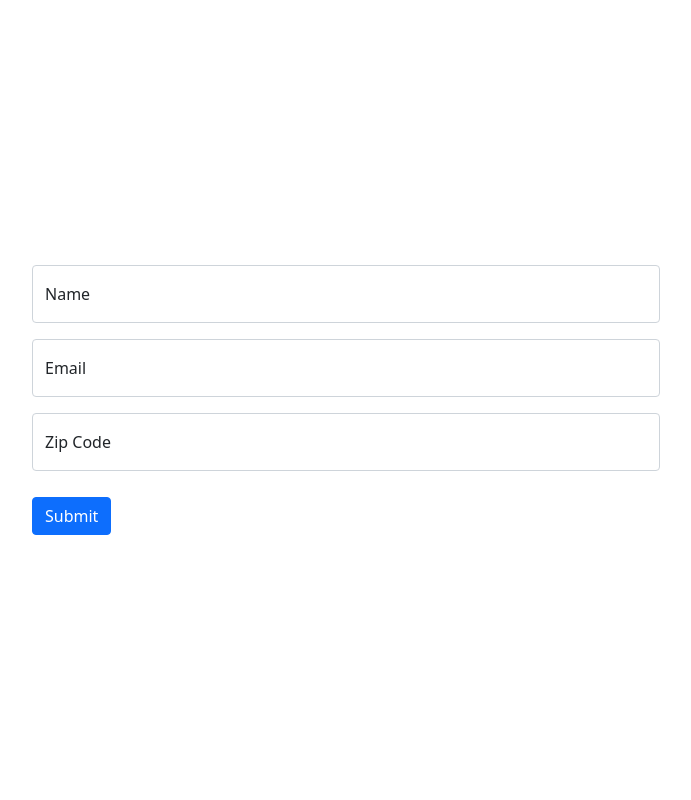
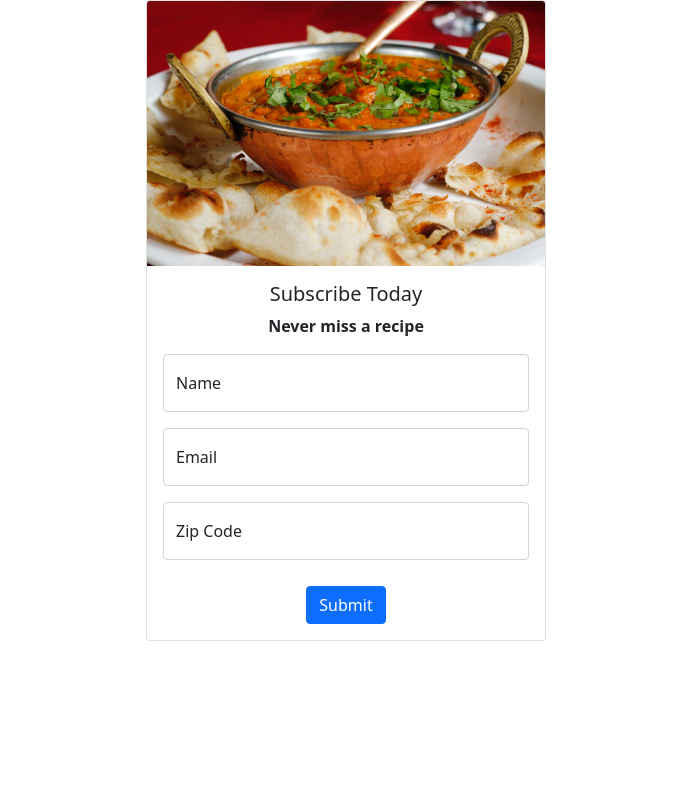
Before and after one commit to toonMarty/meal_maker, a Node server app: page /contact in a window 1280 px wide. Shown: the whole page, without its empty margins (294-985 px from the left). Run offline with Node 20, Linux system fonts and the light colour scheme; some libraries are stand-ins or nearby versions.

Commit message:
[fix]: fix page layout and styling

```diff
--- a/views/contact.ejs
+++ b/views/contact.ejs
@@ -5,8 +5,11 @@
         <title>Contact Form</title>
     </head>
     <body>
-        <div class="row align-items-center" style="height: 100vh;">
-            <div class="mx-auto col-10 col-md-8 col-lg-6">
+        <div class="card mx-auto text-center" style="width: 25rem;">
+            <img src="/images/curry-pot.jpg" class="card-img-top" alt="curry-dish-in-glass-pot"/>
+            <div class="card-body">
+                <h5 class="card-title">Subscribe Today</h5>
+                <p class="card-text" style="font-weight: bold;">Never miss a recipe</p>
                     <form action="/subscribe" method="post">
                         <div class="form-floating mb-3">
                             <input type="name" name="name" class="form-control" id="floatingInput" placeholder="Name">
@@ -23,7 +26,7 @@
                             <label for="floatingZipCode">Zip Code</label>
                         </div>
 
-                    <input class="btn btn-primary" type="submit" value="Submit" style="margin-top: 10px;">
+                        <input class="btn btn-primary subscribe-btn" type="submit" value="Submit" style="margin-top: 10px;">
                     </form>
             </div>
         </div>
--- a/views/courses.ejs
+++ b/views/courses.ejs
@@ -9,7 +9,7 @@
         <div class="container">
             <div class="row align-items-center" style="height: 100vh; ">
                 <div class="col-md-6">
-                    <img src="/images/entree-sour-creme.jpg" class="img-fluid" height="400" width="400" />
+                    <img src="/images/entree-sour-creme.jpg" class="img-fluid" />
                 </div>
 
                 <div class="col-md-6">
--- a/views/layout.ejs
+++ b/views/layout.ejs
@@ -3,11 +3,11 @@
     <head>
         <meta charset="utf-8">
         <title>Meal Maker</title>
-        <link rel="stylesheet" href="/css/meal_maker.css">
         <link href="https://cdn.jsdelivr.net/npm/bootstrap@5.0.2/dist/css/bootstrap.min.css" rel="stylesheet" integrity="sha384-EVSTQN3/azprG1Anm3QDgpJLIm9Nao0Yz1ztcQTwFspd3yD65VohhpuuCOmLASjC" crossorigin="anonymous">
         <script src="https://cdn.jsdelivr.net/npm/bootstrap@5.0.2/dist/js/bootstrap.bundle.min.js" integrity="sha384-MrcW6ZMFYlzcLA8Nl+NtUVF0sA7MsXsP1UyJoMp4YLEuNSfAP+JcXn/tWtIaxVXM" crossorigin="anonymous"></script>
         <script src="https://cdn.jsdelivr.net/npm/@popperjs/core@2.9.2/dist/umd/popper.min.js" integrity="sha384-IQsoLXl5PILFhosVNubq5LC7Qb9DXgDA9i+tQ8Zj3iwWAwPtgFTxbJ8NT4GN1R8p" crossorigin="anonymous"></script>
         <script src="https://cdn.jsdelivr.net/npm/bootstrap@5.0.2/dist/js/bootstrap.min.js" integrity="sha384-cVKIPhGWiC2Al4u+LWgxfKTRIcfu0JTxR+EQDz/bgldoEyl4H0zUF0QKbrJ0EcQF" crossorigin="anonymous"></script>
+        <link rel="stylesheet" href="/css/meal_maker.css">
     </head>
 
     <body>
```
Also changed, not shown: views/error.ejs (+7 -5 lines), views/subscribers.ejs (+19 -8 lines), views/thanks.ejs (+14 -1 lines), public/images/404-errors.jpg (added), public/images/curry-pot.jpg (added), public/images/entree-sour-creme.jpg (added), public/images/thank-you-mod.jpg (added). Lines whose indentation alone changed are shown as unchanged.
